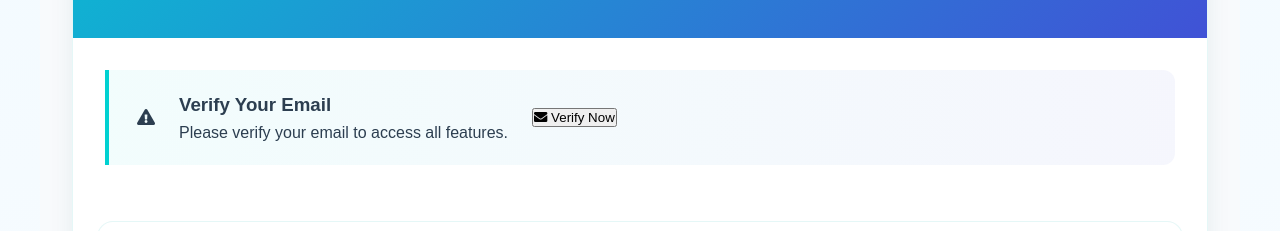
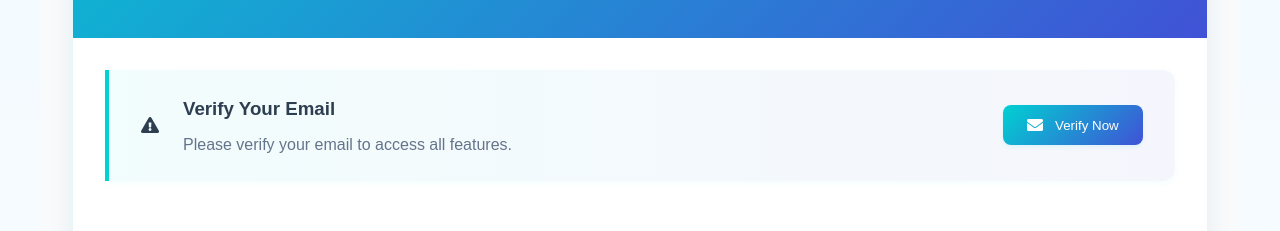
Before and after one commit to richmondzedrik/disaster_app, a Vue app in the folder frontend/: page /profile in a window 1280 px wide. Shown: the part 509-740 px from the top of the page. Built offline with nearby package versions, Linux system fonts and the light colour scheme; no server answers; sample sign-in values are in the browser's storage.

Commit message:
try sending new post notifs111

```diff
--- a/frontend/src/components/Profile.vue
+++ b/frontend/src/components/Profile.vue
@@ -73,14 +73,21 @@
 
             <!-- Verification Alert -->
             <div v-if="!user?.email_verified" class="verification-alert">
-                <i class="fas fa-exclamation-triangle"></i>
-                <div>
-                    <h3>Verify Your Email</h3>
-                    <p>Please verify your email to access all features.</p>
+                <div class="alert-content">
+                    <i class="fas fa-exclamation-triangle"></i>
+                    <div class="alert-text">
+                        <h3>Verify Your Email</h3>
+                        <p>Please verify your email to access all features.</p>
+                    </div>
                 </div>
-                <button @click="sendVerificationCode" :disabled="verificationLoading" class="verify-btn">
+                <button
+                    @click="sendVerificationCode"
+                    :disabled="verificationLoading"
+                    class="verify-btn"
+                    :class="{ 'loading': verificationLoading }"
+                >
                     <i :class="['fas', verificationLoading ? 'fa-spinner fa-spin' : 'fa-envelope']"></i>
-                    {{ verificationLoading ? 'Sending...' : 'Verify Now' }}
+                    <span>{{ verificationLoading ? 'Sending...' : 'Verify Now' }}</span>
                 </button>
             </div>
 
@@ -346,12 +353,81 @@
 .verification-alert {
     display: flex;
     align-items: center;
-    gap: 1.5rem;
+    justify-content: space-between;
+    gap: 2rem;
     background: linear-gradient(to right, rgba(0, 209, 209, 0.05), rgba(64, 82, 214, 0.05));
     border-left: 4px solid #00D1D1;
-    padding: 1.25rem 1.75rem;
+    padding: 1.5rem 2rem;
     margin: 2rem;
     border-radius: 0 12px 12px 0;
+    box-shadow: 0 2px 8px rgba(0, 209, 209, 0.05);
+}
+
+.alert-content {
+    display: flex;
+    align-items: center;
+    gap: 1.5rem;
+    flex: 1;
+}
+
+.alert-text {
+    flex: 1;
+}
+
+.alert-text h3 {
+    margin: 0 0 0.5rem 0;
+    color: #2c3e50;
+}
+
+.alert-text p {
+    margin: 0;
+    color: #64748b;
+}
+
+.verify-btn {
+    flex-shrink: 0;
+    display: flex;
+    align-items: center;
+    gap: 0.75rem;
+    padding: 0.75rem 1.5rem;
+    background: linear-gradient(135deg, #00D1D1 0%, #4052D6 100%);
+    color: white;
+    border: none;
+    border-radius: 8px;
+    font-weight: 500;
+    cursor: pointer;
+    transition: all 0.3s ease;
+    min-width: 140px;
+}
+
+.verify-btn:hover:not(:disabled) {
+    transform: translateY(-2px);
+    box-shadow: 0 4px 12px rgba(0, 209, 209, 0.2);
+}
+
+.verify-btn:disabled {
+    background: linear-gradient(135deg, #a8d5d5 0%, #9ba3d6 100%);
+    cursor: not-allowed;
+    transform: none;
+}
+
+.verify-btn.loading {
+    opacity: 0.8;
+}
+
+@media (max-width: 640px) {
+    .verification-alert {
+        flex-direction: column;
+        align-items: stretch;
+        gap: 1rem;
+        padding: 1.25rem;
+        margin: 1rem;
+    }
+
+    .verify-btn {
+        width: 100%;
+        justify-content: center;
+    }
 }
 
 .profile-sections {
@@ -1056,6 +1132,47 @@
     100% {
         opacity: 0.6;
     }
+}
+
+/* Add these styles for the improved verify button */
+.verify-btn {
+    background: linear-gradient(135deg, #00D1D1 0%, #4052D6 100%);
+    color: white;
+    border: none;
+    padding: 0.75rem 1.5rem;
+    border-radius: 8px;
+    font-weight: 500;
+    cursor: pointer;
+    display: flex;
+    align-items: center;
+    gap: 0.75rem;
+    transition: all 0.3s cubic-bezier(0.4, 0, 0.2, 1);
+    box-shadow: 0 2px 4px rgba(0, 209, 209, 0.1);
+}
+
+.verify-btn:hover:not(:disabled) {
+    transform: translateY(-2px);
+    box-shadow: 0 4px 12px rgba(0, 209, 209, 0.2);
+}
+
+.verify-btn:disabled {
+    background: linear-gradient(135deg, #a8d5d5 0%, #9ba3d6 100%);
+    cursor: not-allowed;
+    transform: none;
+}
+
+.verify-btn.loading {
+    background: linear-gradient(135deg, #00D1D1 0%, #4052D6 100%);
+    opacity: 0.8;
+}
+
+.verify-btn i {
+    font-size: 1rem;
+    transition: transform 0.3s ease;
+}
+
+.verify-btn:hover:not(:disabled) i {
+    transform: scale(1.1);
 }
 </style>
 
```
Also changed, not shown: 1 other file (tests, documents, lock files or other folders).
